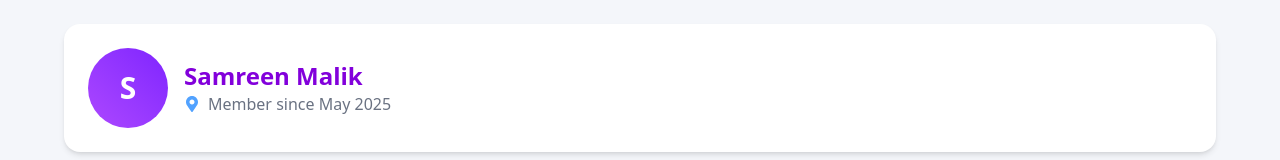
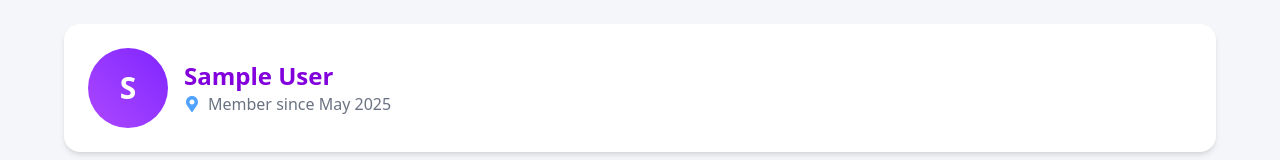
Before and after one commit to devoleper-samreen/Car-Rental, a React (Vite) app in the folder Frontend/: page /user/dashboard in a window 1280 px wide. Shown: the top 160 px of the page. Built offline with nearby package versions, Linux system fonts and the light colour scheme; sample sign-in values are in the browser's storage.

Commit message:
feat: enhance UserDashboard to display dynamic user name and update auth state management

```diff
--- a/Frontend/src/dashboard/UserDashboard.jsx
+++ b/Frontend/src/dashboard/UserDashboard.jsx
@@ -1,8 +1,10 @@
 import React from 'react';
 import { FaMapMarkerAlt, FaEnvelope, FaPhone, FaCarSide, FaUserShield } from 'react-icons/fa';
 import { FaCar } from "react-icons/fa";
+import { useSelector } from "react-redux";
 
 const UserDashboard = () => {
+    const { user } = useSelector((state) => state.auth);
     return (
         <div className="min-h-screen bg-[#f4f6fa] p-6">
             <div className="max-w-6xl mx-auto">
@@ -13,7 +15,7 @@ const UserDashboard = () => {
                         S
                     </div>
                     <div className="ml-4">
-                        <h2 className="text-2xl font-bold text-purple-700">Samreen Malik</h2>
+                        <h2 className="text-2xl font-bold text-purple-700">{user?.name || 'Samreen Malik'}</h2>
                         <p className="flex items-center text-gray-500">
                             <FaMapMarkerAlt className="mr-2 text-blue-400" /> Member since May 2025
                         </p>
--- a/Frontend/src/features/auth/authSlice.js
+++ b/Frontend/src/features/auth/authSlice.js
@@ -1,7 +1,7 @@
 import { createSlice } from '@reduxjs/toolkit';
 
 const initialState = {
-    user: null,
+    user: JSON.parse(localStorage.getItem("user")) || null,
     userToken: localStorage.getItem('userToken') || null,
     adminToken: localStorage.getItem('adminToken') || null,
 }
@@ -14,11 +14,13 @@ export const authSlice = createSlice({
             state.user = action.payload.user;
             state.userToken = action.payload.userToken;
             localStorage.setItem('userToken', action.payload.userToken);
+            localStorage.setItem("user", JSON.stringify(action.payload.user));
         },
         adminLogin: (state, action) => {
             state.user = action.payload.user;
             state.adminToken = action.payload.adminToken;
             localStorage.setItem('adminToken', action.payload.adminToken);
+
         },
         logout: (state) => {
             state.user = null;
--- a/Frontend/src/pages/UserLogin.jsx
+++ b/Frontend/src/pages/UserLogin.jsx
@@ -24,10 +24,10 @@ const SignIn = () => {
         try {
             const response = await AxiosInstance.post("/api/user/login", fromData);
 
-            // console.log(response);
-            // localStorage.setItem("token", response.data.userData.acessToken);
+            console.log(response);
+
             dispatch(userLogin({
-                user: response.data.userData.user,
+                user: response.data.userData,
                 userToken: response.data.userData.acessToken
             }))
 
```
